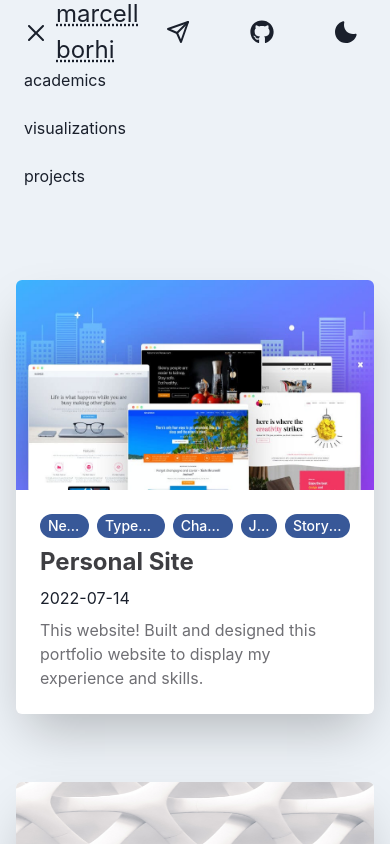
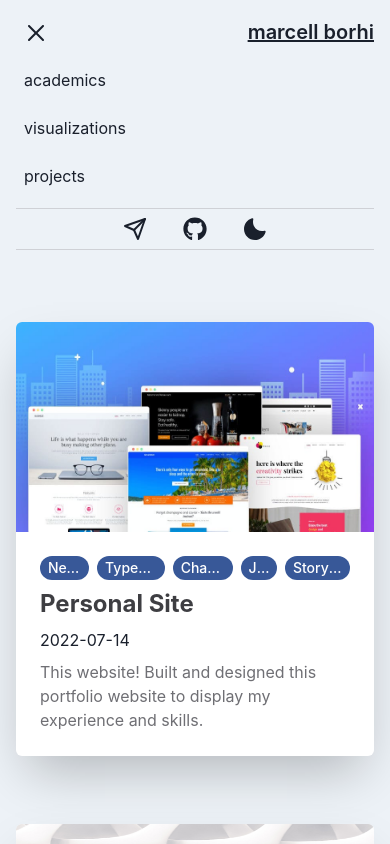
Before and after one commit to mborhi/Personal-Site, a Next.js app: page /projects in a window 390 px wide. Both pictures are taken after a click on the button "Open Menu". Shown: the top 844 px of the page. Built offline with nearby package versions, Linux system fonts and the light colour scheme.

Commit message:
improved nav bar responsiveness

```diff
--- a/src/components/NavBar.tsx
+++ b/src/components/NavBar.tsx
@@ -12,6 +12,9 @@ import {
     useColorModeValue,
     Tooltip,
     Stack,
+    VStack,
+    Container,
+    Divider,
     useColorMode
 } from '@chakra-ui/react';
 import { MoonIcon, SunIcon } from '@chakra-ui/icons';
@@ -40,32 +43,39 @@ export default function NavBar() {
     const { isOpen, onOpen, onClose } = useDisclosure();
     const { colorMode, toggleColorMode } = useColorMode();
 
-    return (
-        <>
-            <Box bg={useColorModeValue('gray.100', 'gray.900')} px={4}>
-                <Flex h={16} alignItems={'center'} justifyContent={'space-between'}>
-                    <IconButton
-                        size={'md'}
-                        icon={isOpen ? <CloseIcon /> : <HamburgerIcon />}
-                        aria-label={'Open Menu'}
-                        display={{ md: 'none' }}
-                        onClick={isOpen ? onClose : onOpen}
-                    />
-                    <HStack spacing={8} alignItems={'center'}>
-                        <Box>
-                            <Link href='/' style={{ textDecoration: 'none' }}><Text decoration='underline dotted' fontSize='1.5em'>marcell borhi</Text></Link>
-                        </Box>
-                        <HStack
-                            as={'nav'}
-                            spacing={4}
-                            display={{ base: 'none', md: 'flex' }}>
-                            {Links.map((link) => (
-                                <NavLink key={link}>{link}</NavLink>
-                            ))}
-                        </HStack>
-                    </HStack>
+    const contactMe = (
+        <Link href="https://www.linkedin.com/in/marcell-borhi/">
+            <Tooltip hasArrow label='Contact Me' bg='gray.300' color='black'>
+                <Button>
+                    <FiSend size="1.5em" />
+                </Button>
+            </Tooltip>
+        </Link>
+    );
+
+    const gitHub = (
+        <Link href="https://github.com/mborhi">
+            <Tooltip hasArrow label='GitHub' bg='gray.300' color='black'>
+                <Button >
+                    <FaGithub size="1.5em" />
+                </Button>
+            </Tooltip>
+        </Link>
+    );
+
+    const toggleColor = (
+        <Tooltip hasArrow label='Toggle Color' bg='gray.300' color='black'>
+            <Button onClick={toggleColorMode}>
+                {colorMode === 'light' ? <MoonIcon boxSize="1.5em" /> : <SunIcon boxSize="1.5em" />}
+            </Button>
+        </Tooltip>
+    );
+
+    const qlinks = [contactMe, gitHub, toggleColor];
+
+    const quickLinks = (
         <Flex alignItems={'center'}>
-                        <Stack direction={'row'} spacing={7}>
+            <Stack direction={'row'} spacing={3}>
                 <Link href="https://www.linkedin.com/in/marcell-borhi/">
                     <Tooltip hasArrow label='Contact Me' bg='gray.300' color='black'>
                         <Button>
@@ -87,9 +97,40 @@ export default function NavBar() {
                 </Tooltip>
             </Stack>
         </Flex>
+    );
+
+    return (
+        <>
+            <Box bg={useColorModeValue('gray.100', 'gray.900')} px={4}>
+                <Flex h={16} alignItems={'center'} justifyContent={'space-between'}>
+                    <IconButton
+                        size={'md'}
+                        icon={isOpen ? <CloseIcon /> : <HamburgerIcon />}
+                        aria-label={'Open Menu'}
+                        display={{ md: 'none' }}
+                        onClick={isOpen ? onClose : onOpen}
+                    />
+                    <HStack spacing={8} alignItems={'center'}>
+
+                        <Box>
+                            <Link href='/' style={{ textDecoration: 'none' }}><Text decoration='underline' fontSize='1.25em' fontWeight='semibold'>marcell borhi</Text></Link>
+                        </Box>
+                        <HStack
+                            as={'nav'}
+                            spacing={4}
+                            display={{ base: 'none', md: 'flex' }}>
+                            {Links.map((link) => (
+                                <NavLink key={link}>{link}</NavLink>
+                            ))}
+                        </HStack>
+                    </HStack>
+                    <Box display={{ base: 'none', md: 'flex' }}>
+                        {quickLinks}
+                    </Box>
                 </Flex>
 
                 {isOpen ? (
+                    <>
                         <Box pb={4} display={{ md: 'none' }}>
                             <Stack as={'nav'} spacing={4}>
                                 {Links.map((link) => (
@@ -97,6 +138,18 @@ export default function NavBar() {
                                 ))}
                             </Stack>
                         </Box>
+                        <Divider />
+                        <Container centerContent>
+                            <HStack spacing={1} align=''>
+                                {qlinks.map((q, i) => (
+                                    <Box key={i}>
+                                        {q}
+                                    </Box>
+                                ))}
+                            </HStack>
+                        </Container>
+                        <Divider />
+                    </>
                 ) : null}
             </Box>
         </>
```
Lines whose indentation alone changed are shown as unchanged.
